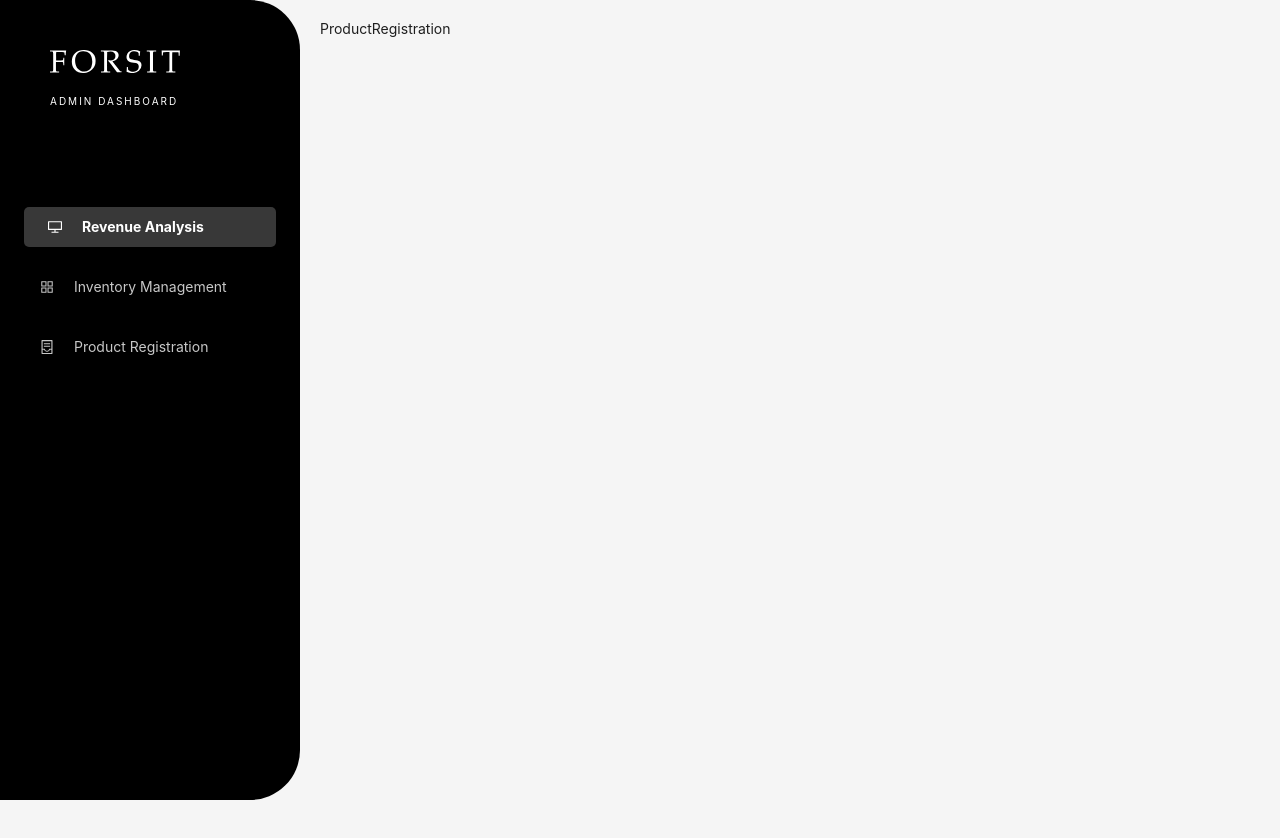
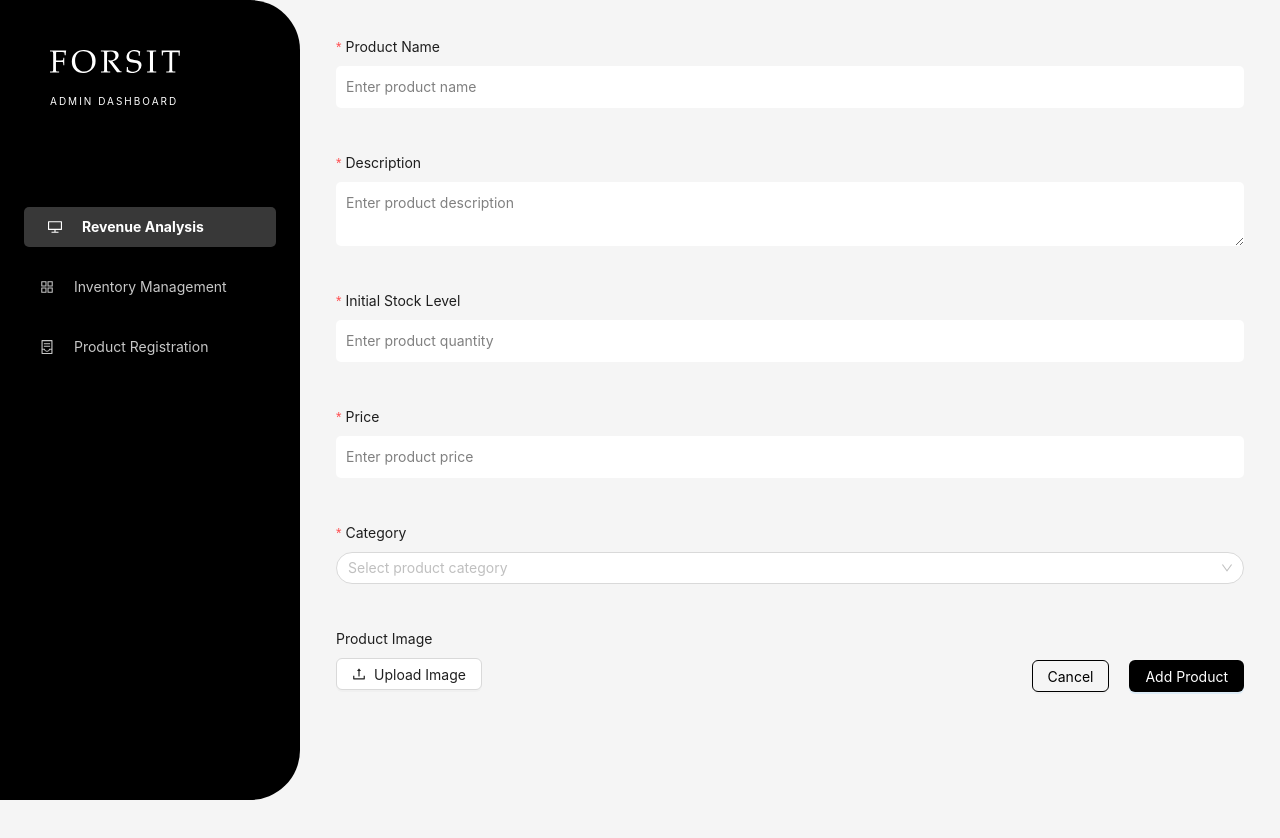
Before and after one commit to sydhrs/forsitecomadmin, a React (Create React App) app: page /product-registration in a window 1280 px wide. Built offline with nearby package versions, Linux system fonts and the light colour scheme.

Commit message:
product registration flow

```diff
--- a/src/Components/InventoryManagement/InventoryManagement.js
+++ b/src/Components/InventoryManagement/InventoryManagement.js
@@ -6,7 +6,7 @@ import SearchBar from "../../Utils/SearchBar";
 import DropdownFilter from "../../Utils/Filter";
 import {EditFilled} from "@ant-design/icons";
 import {useDispatch, useSelector} from "react-redux";
-import {selectedCategories, selectProducts} from "../../Selectors";
+import {selectCategories, selectProducts} from "../../Selectors";
 import {setProducts} from "../../Slices/productsSlice";
 import EditProductModal from "./EditProductModal";
 
@@ -20,7 +20,7 @@ const InventoryManagement = () => {
 
     const dispatch = useDispatch()
     const products = useSelector(selectProducts)
-    const categories = useSelector(selectedCategories)
+    const categories = useSelector(selectCategories)
 
     useEffect(() => {
         if(products?.length === 0)
--- /dev/null
+++ b/src/Components/ProductRegistration/ProductRegistration.css
@@ -0,0 +1,54 @@
+.product-registration-container {
+    padding: 16px;
+    display: flex;
+    flex-direction: column;
+    gap: 20px;
+}
+
+.custom-input {
+    border-radius: 5px;
+    padding: 10px;
+    background: white;
+}
+
+.form-buttons {
+    display: flex;
+    justify-content: space-between;
+    align-items: center;
+}
+
+.action-btns {
+    margin-top: 10px;
+    display: flex;
+    gap: 20px;
+}
+
+.cancel-btn {
+    background: none;
+    border-color: black;
+    color: black;
+}
+
+.submit-btn {
+    background-color: black;;
+    color: white;
+}
+
+.submit-btn:hover {
+    background-color: white;
+}
+
+.custom-category-select {
+    min-width: 200px;
+}
+
+
+/*.ant-select-single:not(.ant-select-customize-input) .ant-select-selector {*/
+/*    padding: 22px 9px;*/
+/*    border-radius: 5px;*/
+/*    border: none;*/
+/*}*/
+
+/*.ant-select .ant-select-arrow {*/
+/*    margin-top: 0;*/
+/*}*/
--- a/src/Components/ProductRegistration/ProductRegistration.js
+++ b/src/Components/ProductRegistration/ProductRegistration.js
@@ -1,12 +1,135 @@
+import React, {useEffect, useState} from 'react';
+import {Form, Input, Button, Upload, message, Select} from 'antd';
+import { UploadOutlined } from '@ant-design/icons';
+import {useDispatch, useSelector} from 'react-redux';
+import {addProduct} from "../../Slices/productsSlice";
+import './ProductRegistration.css'
+import {selectProductCategories} from "../../Selectors";
+import {setProductCategories} from "../../Slices/productCategoriesSlice";
+import jsonData from '../../data.json'
 
+const { Option } = Select;
 
 const ProductRegistration = () => {
+    const dispatch = useDispatch();
+    const [form] = Form.useForm();
+    const [imageFile, setImageFile] = useState(null);
+    const [category, setCategory] = useState(null)
+    const productCategories = useSelector(selectProductCategories)
+
+    useEffect(() => {
+        if(productCategories?.length === 0)
+        {
+            dispatch(setProductCategories(jsonData.categories))
+        }
+    }, []);
+
+    const onFinish = (values) => {
+        const productData = {
+            name: values.name,
+            description: values.description,
+            quantity: parseInt(values.quantity),
+            price: parseFloat(values.price),
+            category: values.category,
+            image: imageFile,
+        };
+
+        dispatch(addProduct(productData));
+
+        form.resetFields();
+        setImageFile(null);
+
+        message.success('Product added successfully!');
+    };
+
+    const uploadProps = {
+        beforeUpload: (file) => {
+            setImageFile(file);
+            return false;
+        },
+    };
+
+    const validateNonNegativePrice = (rule, value, callback) => {
+        if (value >= 0 || !value) {
+            callback();
+        } else {
+            callback('Price must be a non-negative number');
+        }
+    };
+
+    const validateNonNegativeQuantity = (rule, value, callback) => {
+        if (value >= 0 || !value) {
+            callback();
+        } else {
+            callback('Quantity must be a non-negative number');
+        }
+    };
+
+    const handleChange = (value) => {
+        setCategory(value);
+    };
 
     return (
-        <div>
-            ProductRegistration
-        </div>
-    )
-}
+        <Form className='product-registration-container' form={form} onFinish={onFinish} layout="vertical">
+            <Form.Item name="name" label="Product Name" rules={[{ required: true, message: 'Please enter product name' }]}>
+                <Input className="custom-input" placeholder='Enter product name'/>
+            </Form.Item>
+            <Form.Item name="description" label="Description" rules={[{ required: true, message: 'Please enter product description' }]}>
+                <Input.TextArea className="custom-input" placeholder='Enter product description' />
+            </Form.Item>
+            <Form.Item name="quantity" label="Initial Stock Level"
+                       rules={[
+                           { required: true, message: 'Please enter initial stock level' },
+                           { validator: validateNonNegativeQuantity }
+                       ]}
+            >
+                <Input type="number" className="custom-input" placeholder='Enter product quantity'/>
+            </Form.Item>
+            <Form.Item name="price" label="Price"
+                       rules={[
+                           { required: true, message: 'Please enter product price' },
+                           { validator: validateNonNegativePrice }
+                       ]}
+            >
+                <Input step="0.01" className="custom-input" placeholder='Enter product price'/>
+            </Form.Item>
+            <Form.Item name="category" label="Category"
+                       rules={[
+                           { required: true, message: 'Please enter product category' },
+                       ]}
+            >
+                <Select
+                    className='custom-category-select'
+                    placeholder='Select product category'
+                    onChange={handleChange}
+                    value={category}
+                >
+                    {productCategories?.map((opt) => (
+                        <Option key={opt.id} value={opt.name}>
+                            {opt.name}
+                        </Option>
+                    ))}
+                </Select>
+            </Form.Item>
+                <div className='form-buttons'>
+                <Form.Item name="image" label="Product Image">
+                    <Upload {...uploadProps}>
+                        <Button icon={<UploadOutlined />}>Upload Image</Button>
+                    </Upload>
+                </Form.Item>
+                <div className='action-btns'>
+                        <Button className='cancel-btn' key="cancel">
+                            Cancel
+                        </Button>
+                        <Button className='submit-btn' type="primary" htmlType="submit">
+                            Add Product
+                        </Button>
+                </div>
+
+            </div>
+
+        </Form>
+    );
+};
 
 export default ProductRegistration;
--- a/src/Selectors/index.js
+++ b/src/Selectors/index.js
@@ -1,2 +1,4 @@
 export const selectProducts = (state) => state?.product?.products;
-export const selectedCategories = (state) => state?.product?.categories;
+export const selectCategories = (state) => state?.product?.categories;
+
+export const selectProductCategories = (state) => state?.productCategories?.categories;
--- /dev/null
+++ b/src/Slices/productCategoriesSlice.js
@@ -0,0 +1,18 @@
+import { createSlice } from '@reduxjs/toolkit';
+
+export const productCategoriesSlice = createSlice({
+    name: 'productCategories',
+    initialState: {
+        categories: [],
+    },
+    reducers: {
+        setProductCategories: (state, action) => {
+            console.log(action)
+            state.categories = action.payload
+        },
+    },
+});
+
+export const { setProductCategories } = productCategoriesSlice.actions;
+
+export default productCategoriesSlice.reducer;
--- a/src/Slices/productsSlice.js
+++ b/src/Slices/productsSlice.js
@@ -9,6 +9,9 @@ export const productSlice = createSlice({
         modalProductId: null,
     },
     reducers: {
+        addProduct: (state, action) => {
+            state.products.unshift(action.payload)
+        },
         setProducts: (state, action) => {
             state.products = action.payload.products;
             state.categories = action.payload.categories
@@ -23,6 +26,6 @@ export const productSlice = createSlice({
     },
 });
 
-export const { setProducts, updateProductQuantity, openModal, closeModal } = productSlice.actions;
+export const { setProducts, updateProductQuantity, addProduct } = productSlice.actions;
 
 export default productSlice.reducer;
--- a/src/Store/index.js
+++ b/src/Store/index.js
@@ -1,6 +1,7 @@
-// store.js
 import { configureStore } from '@reduxjs/toolkit';
 import productReducer from '../Slices/productsSlice';
+import productCategoriesReducer from '../Slices/productCategoriesSlice';
+
 import storage from 'redux-persist/lib/storage';
 import {persistReducer, persistStore} from "redux-persist";
 
@@ -9,11 +10,13 @@ const persistConfig = {
     storage,
 };
 
-const persistedReducer = persistReducer(persistConfig, productReducer);
-
+const persistedProductReducer = persistReducer(persistConfig, productReducer);
+const persistedProductCategoriesReducer = persistReducer(persistConfig, productCategoriesReducer);
 export const store = configureStore({
     reducer: {
-        product: persistedReducer,
+        product: persistedProductReducer,
+        productCategories: persistedProductCategoriesReducer
+
     },
 });
 
--- a/src/data.json
+++ b/src/data.json
@@ -3,7 +3,8 @@
     { "id": "1", "name": "Electronics" },
     { "id": "2", "name": "Clothing" },
     { "id": "3", "name": "Home Appliances" },
-    { "id": "4", "name": "Toys" }
+    { "id": "4", "name": "Toys" },
+    { "id": "5", "name": "Gaming" }
   ],
   "salesData": [
     { "date": "2023-09-01", "sales": 200, "orders": 50, "inventory": 500, "category": "electronics" },
```
